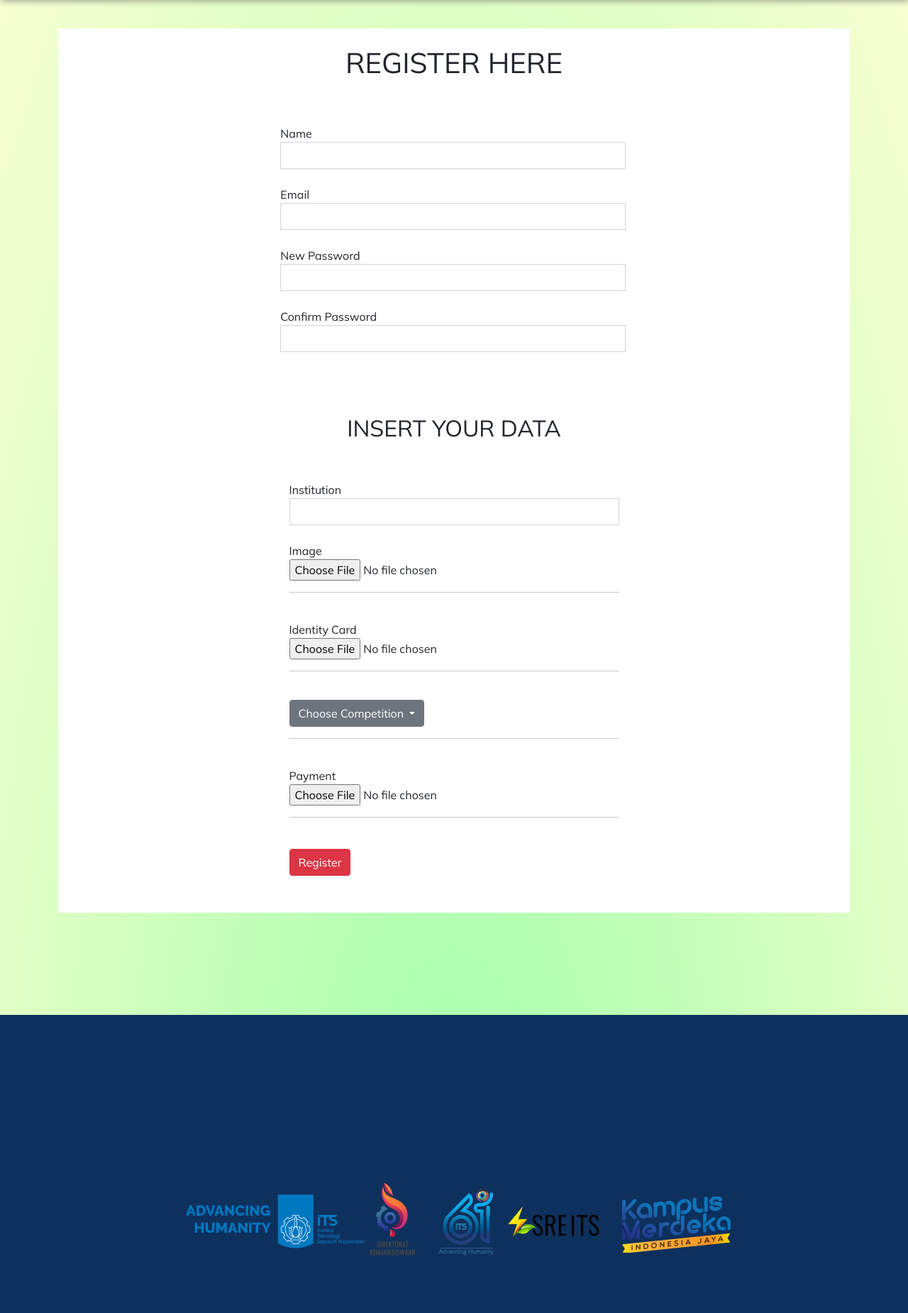
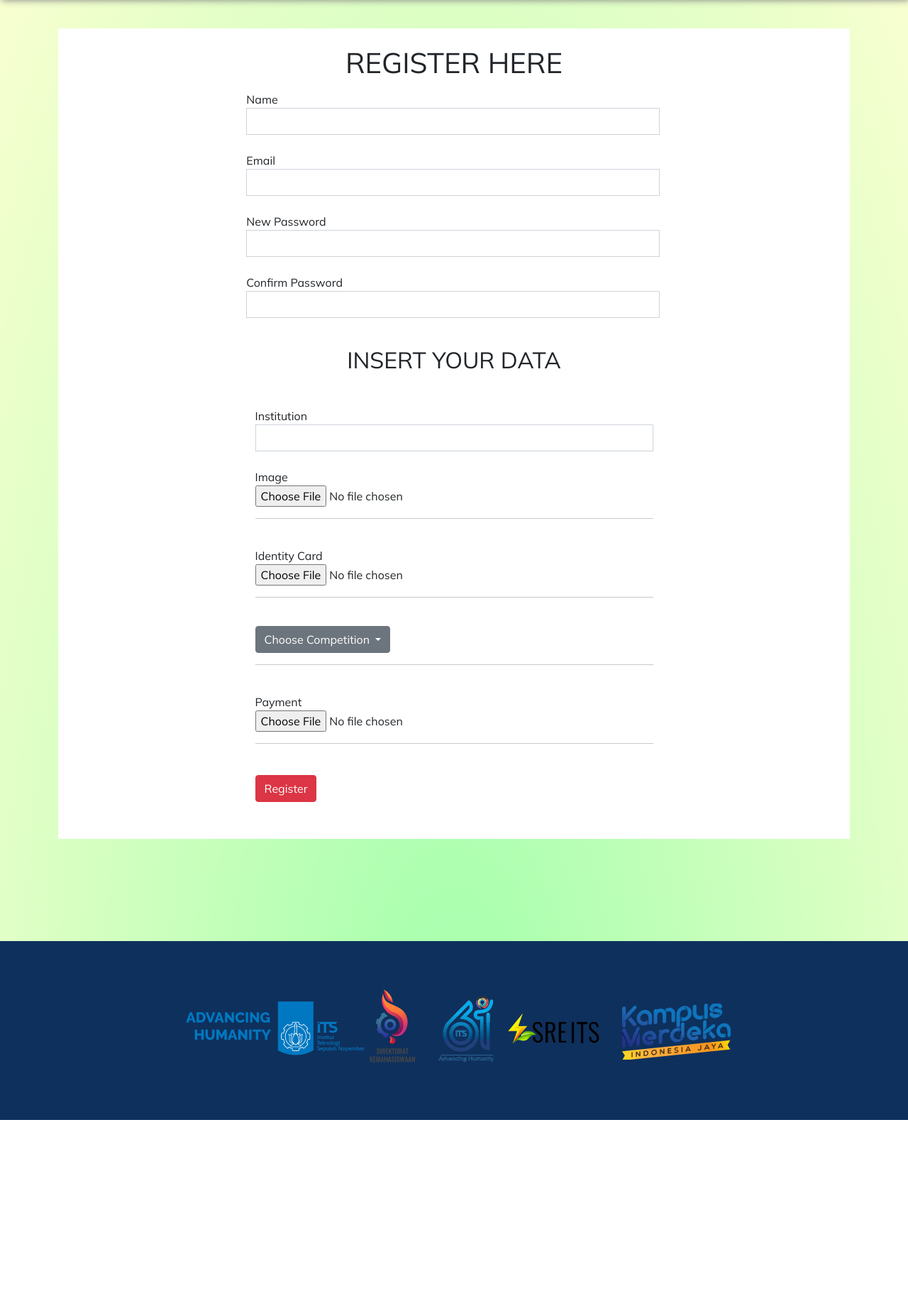
Before and after one commit to BryanYehuda/FuturestSREITS2022, a CodeIgniter app: the page made by src/application/views/register.php in a window 1280 px wide. Shown: the part 80-1930 px from the top of the page at 71% size. After the commit the page ends 1658 px from the top, so only its background shows below. Run offline with CodeIgniter, Linux system fonts and the light colour scheme; some libraries are stand-ins or nearby versions.

Commit message:
Fix navbar shadow, login padding, register padding

```diff
--- a/src/application/controllers/Welcome.php
+++ b/src/application/controllers/Welcome.php
@@ -20,6 +20,6 @@ class Welcome extends CI_Controller {
 	 */
 	public function index()
 	{
-		$this->load->view('login');
+		$this->load->view('register');
 	}
 }
--- a/src/application/views/components/footerblue.php
+++ b/src/application/views/components/footerblue.php
@@ -1,19 +1,6 @@
 <!-- Footer Components -->
 <div class="footer" style="background: #0E305D;">
   <div class="container pt-5 pb-5 ">
-    <div class="row pt-5 mb-sm-5 ">
-      <div class="col-sm-4 d-flex flex-column align-items-center mb-5">
-
-      </div>
-      <div class="col-sm-4 d-flex flex-column align-items-center mb-5">
-
-      </div>
-      <div class="col-sm-4 d-flex flex-column align-items-center mb-5">
-
-      </div>
-    </div>
-    <br>
-
     <img src="<?php echo base_url() ?>/public/img/logo-formal.png" alt="Logo Formal" class="img-fluid d-block m-auto">
   </div>
 </div>
--- a/src/application/views/login.php
+++ b/src/application/views/login.php
@@ -22,13 +22,13 @@
   <br>
   <br>
   <main id="section" style="min-height:600px;">
-    <section class="Form my-4 mx-5">
+    <section class="Form my-4 mx-3 mx-md-5">
       <div class="container">
         <div class="row-login g-0 row">
           <div class="col-lg-5">
             <img src="<?php echo base_url() ?>public/img/400x600.png" alt="" class="img-fluid bg-img d-none d-lg-block">
           </div>
-          <div class="col-lg-7 px-5 pt-5">
+          <div class="col-lg-7 px-3 px-md-5 pt-5">
             <img src="<?php echo base_url() ?>public/img/Logo.png" alt="" class="img-fluid py-3">
             <h4 class="primary-text">Login with your Futurest account</h4>
             <form>
--- a/src/application/views/register.php
+++ b/src/application/views/register.php
@@ -1,21 +1,19 @@
 <!DOCTYPE html>
-
-<link rel="preconnect" href="https://fonts.googleapis.com">
-<link rel="preconnect" href="https://fonts.gstatic.com" crossorigin>
-
 
 <html lang="en" dir="ltr">
 
 <head>
   <?php
-  $this->load->view('template/meta');
+    $this->load->view('template/meta');
   ?>
   <title>Register</title>
   <?php
-  $this->load->view('template/css');
+    $this->load->view('template/css');
   ?>
   <link rel="stylesheet" href="<?php echo base_url() ?>public/css/pages/register.css">
   <!-- Import css if need -->
+  <link rel="preconnect" href="https://fonts.googleapis.com">
+  <link rel="preconnect" href="https://fonts.gstatic.com" crossorigin>
 </head>
 
 
@@ -45,7 +43,7 @@
 
                   <div class="col-md-13  container">
                     <div class="col-md-7  container">
-                      <form action="#" class="p-5 ">
+                      <form action="#" class=" ">
                         <div class="form-group text-dark ">
 
                           <label for="name" class="text-dark "><i class="text-dark float"> </i> Name</label>
@@ -89,7 +87,7 @@
 
               <h2 class="text-center ">INSERT YOUR DATA <br> </h2>
 
-              <div class="register-form mt-6 mb-6">
+              <div class="register-form mt-5 mb-5">
 
                 <div class="container">
 
@@ -102,7 +100,7 @@
 
                     <div class="col-md-13  container">
                       <div class="col-md-7  container">
-                        <form action="#" class="p-5 ">
+                        <form action="#" class="">
                           <div class="form-group text-dark ">
 
                             <label for="name" class="text-dark "><i class="text-dark float"> </i> Institution</label>
@@ -155,12 +153,11 @@
   </main>
 
   <br><br><br><br><br><br>
+
   <footer>
     <?php
-    $this->load->view('components/footerblue');
+        $this->load->view('components/footerblue');
     ?>
-
-
   </footer>
 
   <?php
--- a/src/public/css/components/navbar.css
+++ b/src/public/css/components/navbar.css
@@ -86,6 +86,7 @@
 
 .input-btn-mobile:checked ~ .navbar-links {
 	right: 0;
+    box-shadow: 0 -1px 15px #000;
 }
 
 @media screen and (max-width: 650px) {
@@ -114,6 +115,5 @@
 		height: 100vh;
 		justify-content: space-evenly;
 		transition: 0.5s ease;
-		box-shadow: 0 -1px 15px #000;
 	}
 }
--- a/src/public/css/pages/register.css
+++ b/src/public/css/pages/register.css
@@ -1,7 +1,12 @@
+html {
+    width: 100vw !important;
+}
+
 body {
 	justify-content: center;
 	align-items: center;
 	min-height: 100vh;
+    width: 100vw I !important;
 	font-family: MulishRegular;
 	src: url("../fonts/Mulish-Regular.ttf");
 	background: radial-gradient(ellipse at bottom, #a1ffab 0%, #faffd1 100%);
```
